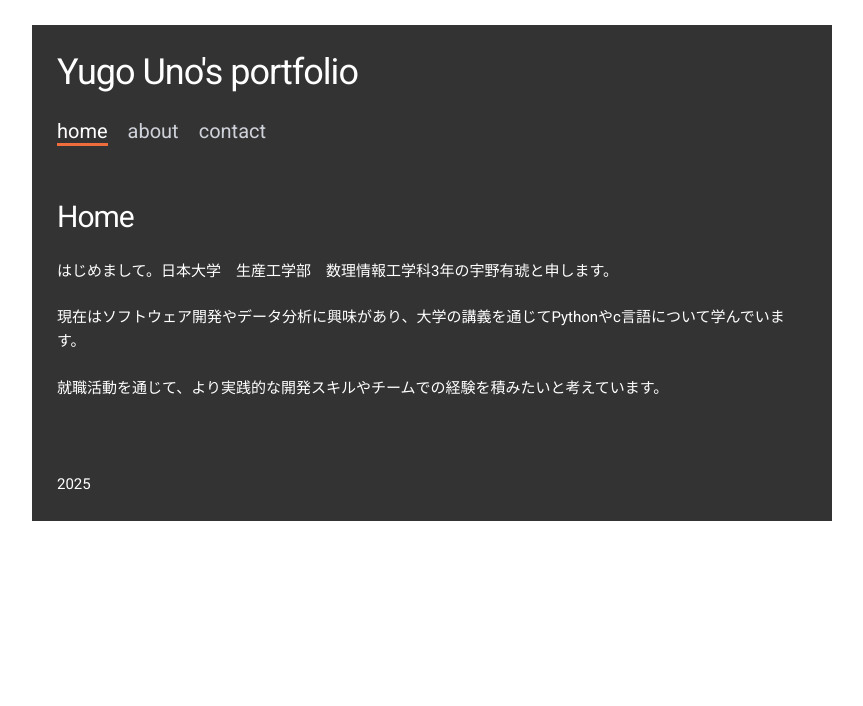
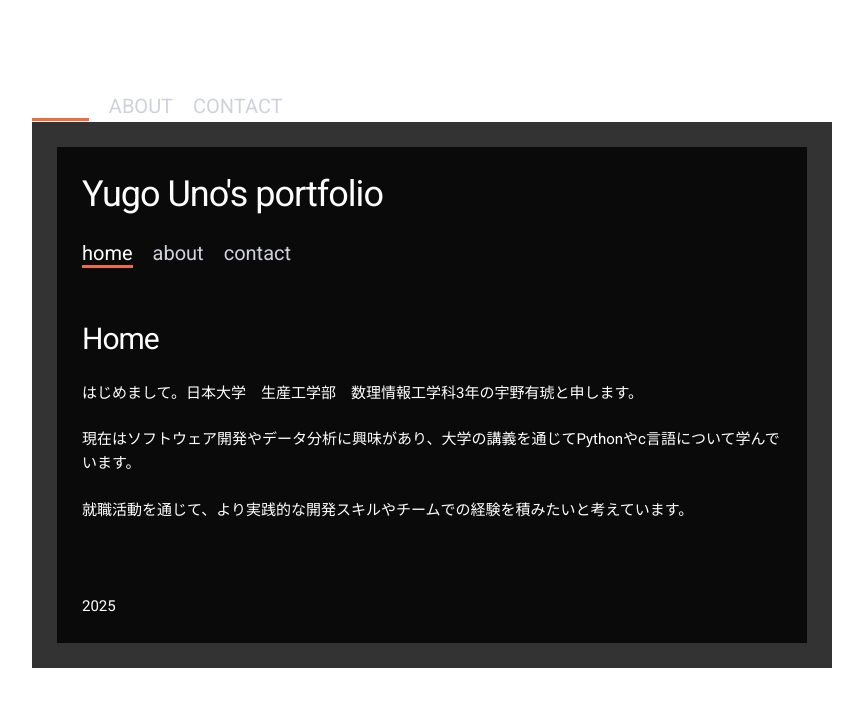
Before and after one commit to bayffee/portfolio, a plain HTML site: page index.html in a window 1280 px wide. Shown: the whole page, without its empty margins (208-1071 px from the left). Drawn offline with nearby package versions, Linux system fonts and the light colour scheme.

Commit message:
Update index.html

```diff
--- a/index.html
+++ b/index.html
@@ -26,6 +26,28 @@
   </head>
 
   <body>
+
+  <!-- Hero section -->
+  <section id="hero">
+    <div class="hero-content">
+      <h1>PORTFOLIO</h1>
+    </div>
+  </section>
+
+  <!-- ナビゲーション -->
+  <nav class="main-nav">
+    <ul class="main-menu">
+      <li><a href="#home">HOME</a></li>
+      <li><a href="#about">ABOUT</a></li>
+      <li><a href="#contact">CONTACT</a></li>
+    </ul>
+  </nav>
+
+  <!-- コンテンツ -->
+  <div id="container">
+    <div class="inner">
+      <div id="content">
+        <!-- 以下省略（home / about / contact） -->
 
     <header id="header">
       <img src="logo.png"style="display: none;">
```
